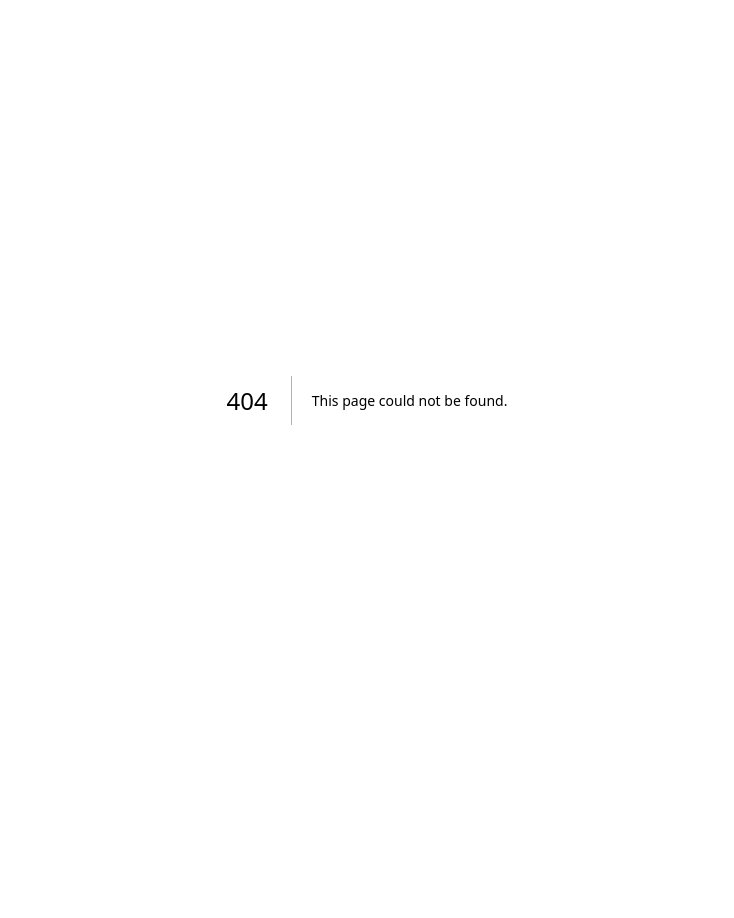
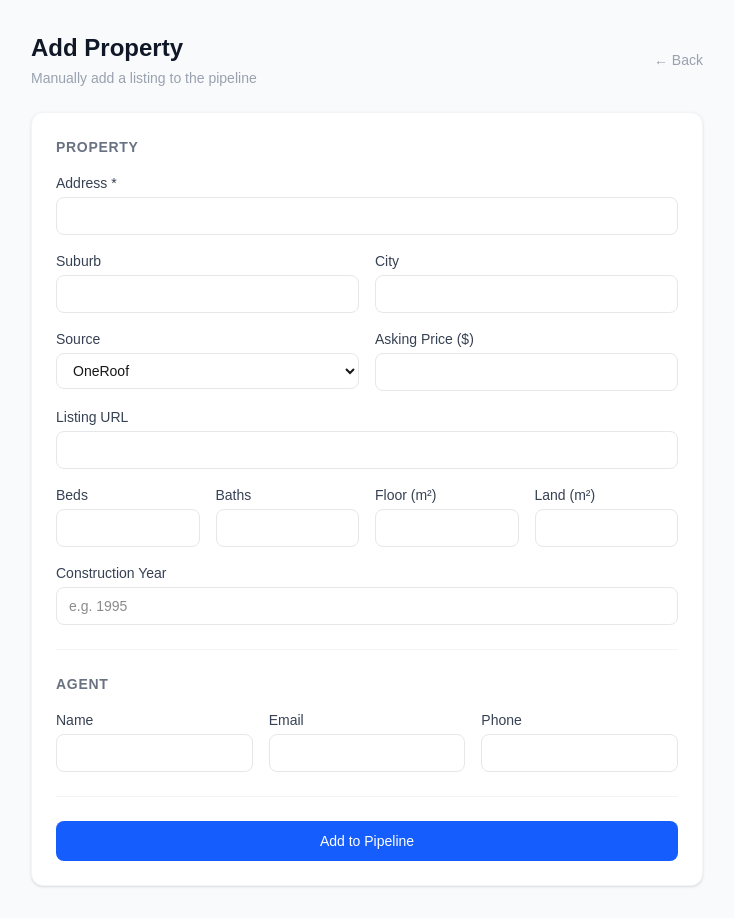
Before and after one commit to rhiuhughes/propflow, a Next.js app: page /add in a window 1280 px wide. Before the commit this address had no page. Shown: the whole page, without its empty margins (273-1007 px from the left). Before the commit the page ends 800 px from the top, so only its background shows below. Built offline with nearby package versions, Linux system fonts and the light colour scheme.

Commit message:
feat: add property form with server action

```diff
--- /dev/null
+++ b/src/app/actions.ts
@@ -0,0 +1,28 @@
+'use server'
+import { createClient } from '@/utils/supabase/server'
+import { redirect } from 'next/navigation'
+
+export async function addProperty(formData: FormData) {
+  const supabase = await createClient()
+
+  await supabase.from('properties').insert({
+    address: formData.get('address') as string,
+    suburb: formData.get('suburb') as string,
+    city: formData.get('city') as string,
+    listing_url: formData.get('listing_url') as string,
+    listing_source: formData.get('listing_source') as string,
+    asking_price: Number(formData.get('asking_price')) || null,
+    bedrooms: Number(formData.get('bedrooms')) || null,
+    bathrooms: Number(formData.get('bathrooms')) || null,
+    floor_area: Number(formData.get('floor_area')) || null,
+    land_area: Number(formData.get('land_area')) || null,
+    construction_year: Number(formData.get('construction_year')) || null,
+    agent_name: formData.get('agent_name') as string,
+    agent_email: formData.get('agent_email') as string,
+    agent_phone: formData.get('agent_phone') as string,
+    pipeline_stage: 1,
+    status: 'active',
+  })
+
+  redirect('/')
+}
--- /dev/null
+++ b/src/app/add/page.tsx
@@ -0,0 +1,98 @@
+import { addProperty } from '@/app/actions'
+import Link from 'next/link'
+
+export default function AddProperty() {
+  return (
+    <main className="min-h-screen bg-gray-50 p-8">
+      <div className="max-w-2xl mx-auto">
+        <div className="mb-6 flex items-center justify-between">
+          <div>
+            <h1 className="text-2xl font-bold text-gray-900">Add Property</h1>
+            <p className="text-gray-400 text-sm mt-1">Manually add a listing to the pipeline</p>
+          </div>
+          <Link href="/" className="text-sm text-gray-400 hover:text-gray-600">← Back</Link>
+        </div>
+
+        <form action={addProperty} className="bg-white rounded-xl shadow-sm border border-gray-100 p-6 space-y-6">
+
+          <section className="space-y-4">
+            <h2 className="text-sm font-semibold text-gray-500 uppercase tracking-wider">Property</h2>
+            <div>
+              <label className="block text-sm font-medium text-gray-700 mb-1">Address *</label>
+              <input name="address" required className="w-full border border-gray-200 rounded-lg px-3 py-2 text-sm focus:outline-none focus:ring-2 focus:ring-blue-500" />
+            </div>
+            <div className="grid grid-cols-2 gap-4">
+              <div>
+                <label className="block text-sm font-medium text-gray-700 mb-1">Suburb</label>
+                <input name="suburb" className="w-full border border-gray-200 rounded-lg px-3 py-2 text-sm focus:outline-none focus:ring-2 focus:ring-blue-500" />
+              </div>
+              <div>
+                <label className="block text-sm font-medium text-gray-700 mb-1">City</label>
+                <input name="city" className="w-full border border-gray-200 rounded-lg px-3 py-2 text-sm focus:outline-none focus:ring-2 focus:ring-blue-500" />
+              </div>
+            </div>
+            <div className="grid grid-cols-2 gap-4">
+              <div>
+                <label className="block text-sm font-medium text-gray-700 mb-1">Source</label>
+                <select name="listing_source" className="w-full border border-gray-200 rounded-lg px-3 py-2 text-sm focus:outline-none focus:ring-2 focus:ring-blue-500">
+                  <option value="oneroof">OneRoof</option>
+                  <option value="trademe">Trade Me</option>
+                  <option value="facebook">Facebook</option>
+                  <option value="reinz">REINZ</option>
+                  <option value="off_market">Off Market</option>
+                </select>
+              </div>
+              <div>
+                <label className="block text-sm font-medium text-gray-700 mb-1">Asking Price ($)</label>
+                <input name="asking_price" type="number" className="w-full border border-gray-200 rounded-lg px-3 py-2 text-sm focus:outline-none focus:ring-2 focus:ring-blue-500" />
+              </div>
+            </div>
+            <div>
+              <label className="block text-sm font-medium text-gray-700 mb-1">Listing URL</label>
+              <input name="listing_url" type="url" className="w-full border border-gray-200 rounded-lg px-3 py-2 text-sm focus:outline-none focus:ring-2 focus:ring-blue-500" />
+            </div>
+            <div className="grid grid-cols-4 gap-4">
+              {[
+                { name: 'bedrooms', label: 'Beds' },
+                { name: 'bathrooms', label: 'Baths' },
+                { name: 'floor_area', label: 'Floor (m²)' },
+                { name: 'land_area', label: 'Land (m²)' },
+              ].map(f => (
+                <div key={f.name}>
+                  <label className="block text-sm font-medium text-gray-700 mb-1">{f.label}</label>
+                  <input name={f.name} type="number" className="w-full border border-gray-200 rounded-lg px-3 py-2 text-sm focus:outline-none focus:ring-2 focus:ring-blue-500" />
+                </div>
+              ))}
+            </div>
+            <div>
+              <label className="block text-sm font-medium text-gray-700 mb-1">Construction Year</label>
+              <input name="construction_year" type="number" placeholder="e.g. 1995" className="w-full border border-gray-200 rounded-lg px-3 py-2 text-sm focus:outline-none focus:ring-2 focus:ring-blue-500" />
+            </div>
+          </section>
+
+          <section className="space-y-4 border-t border-gray-100 pt-6">
+            <h2 className="text-sm font-semibold text-gray-500 uppercase tracking-wider">Agent</h2>
+            <div className="grid grid-cols-3 gap-4">
+              {[
+                { name: 'agent_name', label: 'Name', type: 'text' },
+                { name: 'agent_email', label: 'Email', type: 'email' },
+                { name: 'agent_phone', label: 'Phone', type: 'tel' },
+              ].map(f => (
+                <div key={f.name}>
+                  <label className="block text-sm font-medium text-gray-700 mb-1">{f.label}</label>
+                  <input name={f.name} type={f.type} className="w-full border border-gray-200 rounded-lg px-3 py-2 text-sm focus:outline-none focus:ring-2 focus:ring-blue-500" />
+                </div>
+              ))}
+            </div>
+          </section>
+
+          <div className="border-t border-gray-100 pt-6">
+            <button type="submit" className="w-full bg-blue-600 hover:bg-blue-700 text-white font-medium py-2.5 rounded-lg text-sm transition-colors">
+              Add to Pipeline
+            </button>
+          </div>
+        </form>
+      </div>
+    </main>
+  )
+}
--- a/src/app/page.tsx
+++ b/src/app/page.tsx
@@ -1,5 +1,6 @@
 
 import { createClient } from '@/utils/supabase/server'
+import Link from 'next/link'
 
 const STAGES: Record<number, string> = {
   1: 'Sourced', 2: 'Qualified', 3: 'Valued', 4: 'Yield Assessed',
@@ -34,9 +35,14 @@ export default async function Dashboard() {
     <main className="min-h-screen bg-gray-50 p-8">
       <div className="max-w-7xl mx-auto space-y-8">
 
-        <div>
-          <h1 className="text-3xl font-bold text-gray-900">PropFlow</h1>
-          <p className="text-gray-400 text-sm mt-1">Property Investment Pipeline</p>
+        <div className="flex items-center justify-between">
+          <div>
+            <h1 className="text-3xl font-bold text-gray-900">PropFlow</h1>
+            <p className="text-gray-400 text-sm mt-1">Property Investment Pipeline</p>
+          </div>
+          <Link href="/add" className="bg-blue-600 hover:bg-blue-700 text-white text-sm font-medium px-4 py-2 rounded-lg transition-colors">
+            + Add Property
+          </Link>
         </div>
 
         <div className="grid grid-cols-3 gap-4">
```
